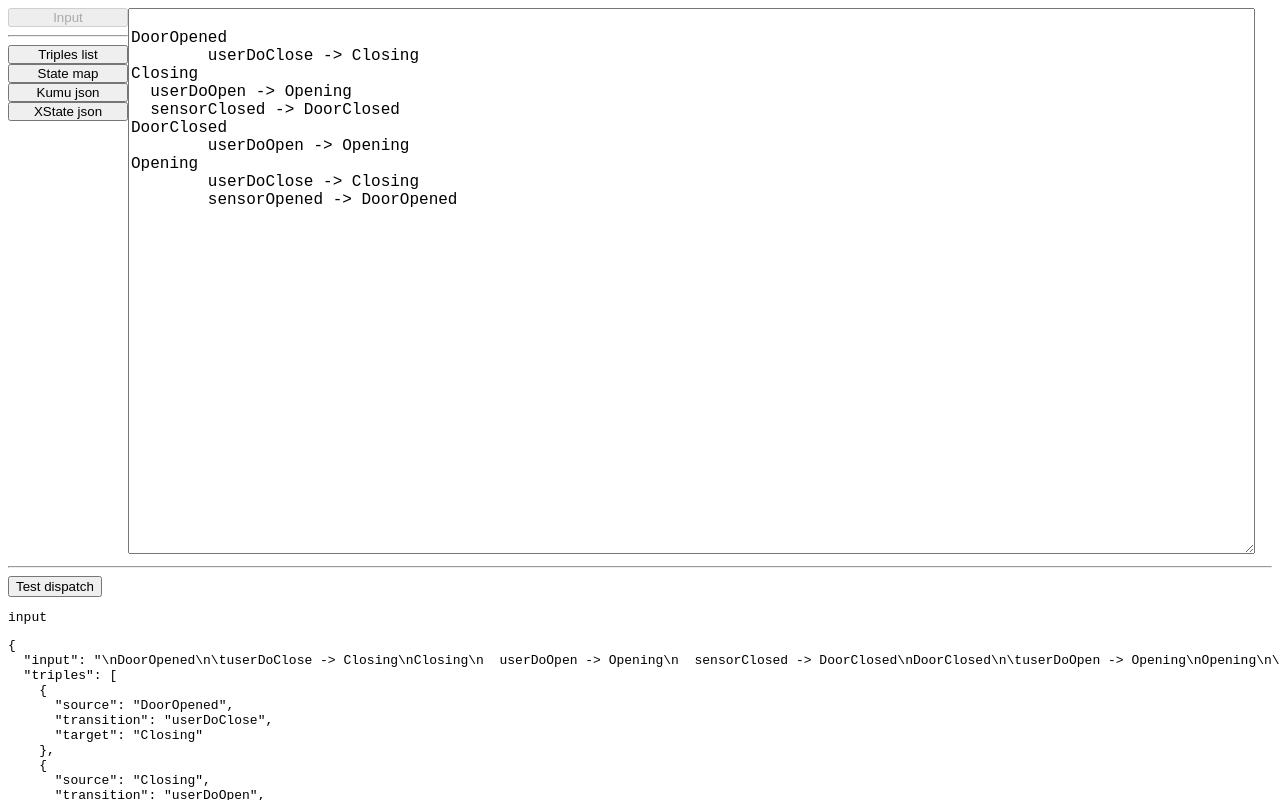
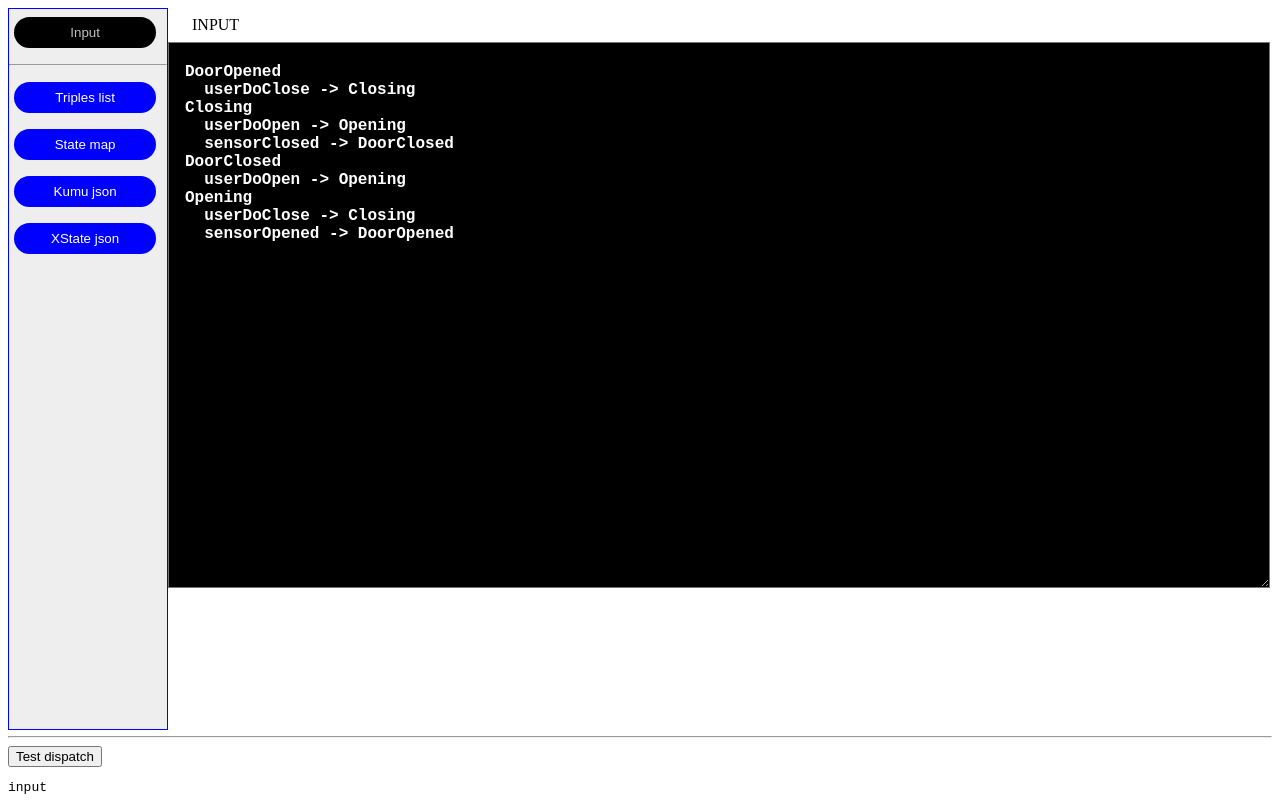
Before and after one commit to trevithj/my-app-201907, a React (Create React App) app: page / in a window 1280 px wide. Shown: the top 800 px of the page. Built offline with nearby package versions, Linux system fonts and the light colour scheme.

Commit message:
Better styling, better sample def, fixes to tests

```diff
--- /dev/null
+++ b/src/stateCharts/components.js
@@ -0,0 +1,52 @@
+import React from 'react';
+
+const processStyle = selected => ({
+	width: '90%',
+	border: 'none',
+	borderRadius: '2rem',
+	margin: '.5rem 5px',
+	padding: '.5rem',
+	cursor: selected ? 'not-allowed' : 'pointer',
+	backgroundColor: selected ? 'black' : 'blue',
+	color: selected ? 'silver' : 'white',
+});
+
+export const Process = ({title, onClick, selected, style={} }) => {
+	const theStyle = {...processStyle(selected), ...style};
+  return <button
+		style={theStyle}
+		disabled={selected}
+		onClick={onClick}
+  >
+    {title}
+  </button>;
+}
+
+export const Pre = React.memo(({data, name='', raw=false}) => {
+  // console.log('rendering', name);
+  data = raw ? data : JSON.stringify(data, null, 2);
+  return <pre>{data}</pre>;
+});
+
+export const Col = props => {
+  const { children, width, height='90vh', show=true, ...rest } = props;
+  const display = show ? 'inline-block' : 'none';
+  return (
+    <div style={{
+      verticalAlign: 'top',
+      display,
+      width,
+      height
+    }} {...rest}>
+      {props.children}
+    </div>
+  );
+};
+
+export const H4 = ({ children }) => (
+	<h4 style={{
+		fontFamily: 'Ubuntu',
+		fontWeight: 400,
+		margin: '.5em 1.5em',
+	}}>{children}</h4>
+);
--- a/src/stateCharts/index.js
+++ b/src/stateCharts/index.js
@@ -3,11 +3,23 @@ import React, {useRef, useEffect} from 'react';
 import { useStore } from '../store';
 import { sample } from './stateChartDef';
 import * as Parser from './stateChartParser';
+import { Process, Pre, Col, H4 } from './components';
 
 const taStyle = {
-	width: '98%', fontFamily: 'Courier new', fontSize: '12pt'
+	width: '98%',
+	fontFamily: 'Courier new',
+	fontSize: '12pt',
+	fontWeight: 600,
+	color: 'white',
+	backgroundColor: 'black',
+	paddingLeft: '1em'
 };
 
+const menuStyle = {
+	border: 'solid 1px blue',
+	backgroundColor: '#eee',
+	height: '90vh',
+};
 
 const getHandleInputClick = (dispatch) => () => {
   dispatch({format:'input'});
@@ -81,7 +93,8 @@ const StateCharts = () => {
   return (
     <div className="state-charts" title="main">
       <div style={{position: 'relative'}}>
-        <Col width="120px" title="options">
+        <Col width="160px">
+					<div style={menuStyle} title="options">
 						<Process title="Input"
 							onClick={handleInputClick}
 							selected={state.format==='input'}
@@ -103,13 +116,16 @@ const StateCharts = () => {
 							onClick={handleXStateJsonClick}
 							selected={state.format==='xstate'}
 						/>
+					</div>
         </Col>
-        <Col width="calc(100% - 120px)" show={state.format==='input'} title="input">
+        <Col width="calc(100% - 160px)" show={state.format==='input'} title="input">
+					<H4>INPUT</H4>
           <textarea ref={taInput} rows="30"
 						style={taStyle}
 					/>
         </Col>
-        <Col width="calc(100% - 120px)" show={state.format!=='input'} title="output">
+        <Col width="calc(100% - 160px)" show={state.format!=='input'} title="output">
+					<H4>FORMAT: '{state.format}'</H4>
 					<textarea rows="30" style={taStyle}
 						ref={taOutput}
 						readOnly
@@ -124,38 +140,4 @@ const StateCharts = () => {
   );
 }
 
-const Process = ({title, onClick, selected}) => {
-  return <button
-		style={{
-			width: '100%',
-			//borderWidth: 3,
-			padding: 0,
-		}}
-		disabled={selected}
-		onClick={onClick}
-  >
-    {title}
-  </button>;
-}
-
-const Pre = React.memo(({data, name='', raw=false}) => {
-  // console.log('rendering', name);
-  data = raw ? data : JSON.stringify(data, null, 2);
-  return <pre>{data}</pre>;
-});
-
-const Col = props => {
-  const { children, width, show=true, ...rest } = props;
-  const display = show ? 'inline-block' : 'none';
-  return (
-    <div style={{
-      verticalAlign: 'top',
-      display,
-      width
-    }} {...rest}>
-      {props.children}
-    </div>
-  );
-};
-
 export default StateCharts;
```
Also changed, not shown: src/stateCharts/stateChartDef.js (+4 -4 lines), 1 other file (tests, documents, lock files or other folders). Lines whose indentation alone changed are shown as unchanged.
